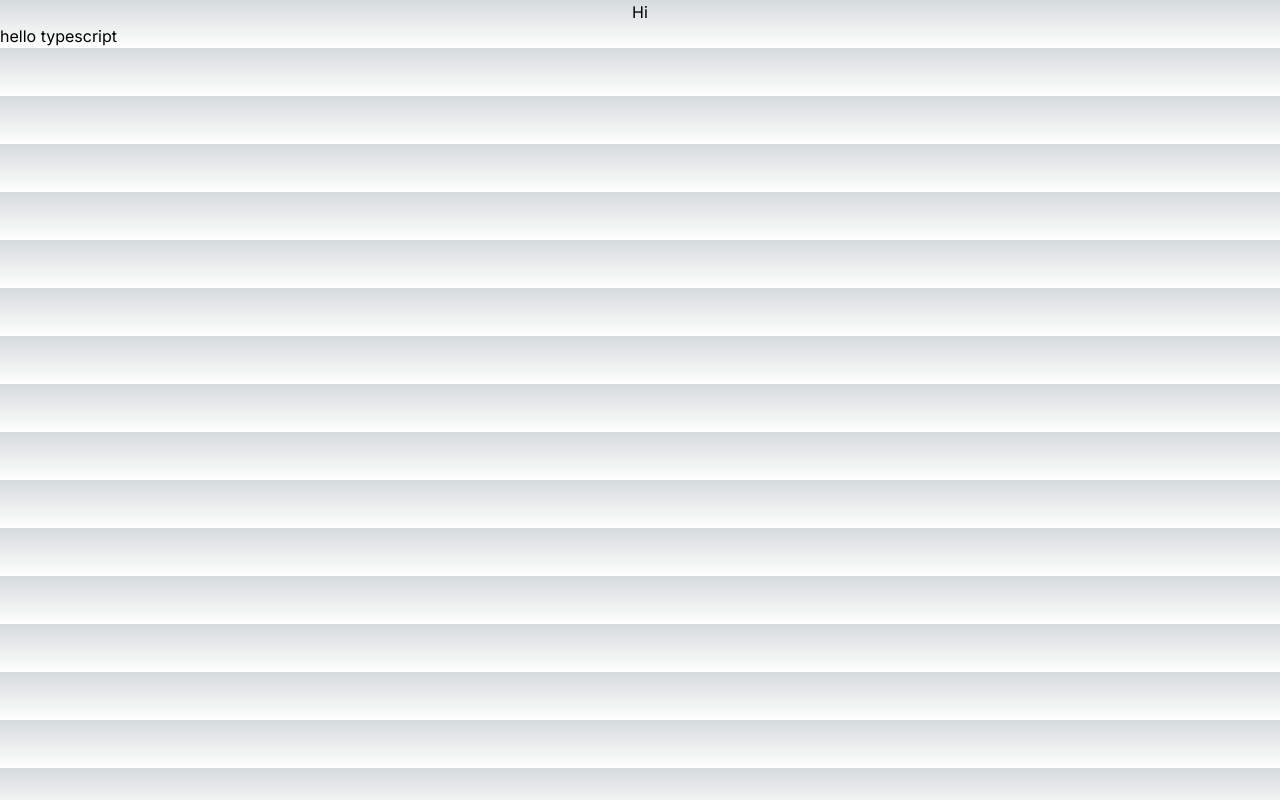
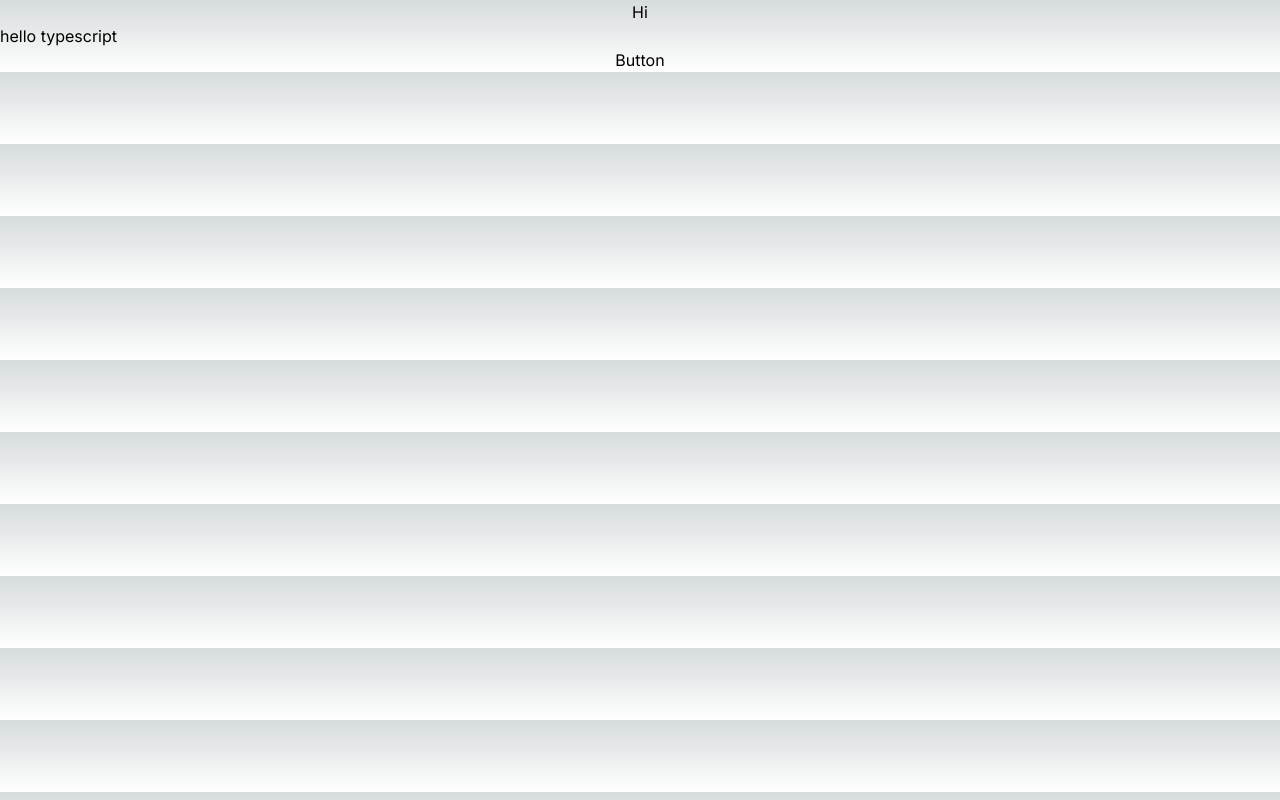
Before and after one commit to kinguuchi/demo, a Next.js app: page / in a window 1280 px wide. Built offline with nearby package versions, Linux system fonts and the light colour scheme.

Commit message:
Add button at center

```diff
--- a/src/app/page.tsx
+++ b/src/app/page.tsx
@@ -1,13 +1,15 @@
 import Image from 'next/image'
 import AboutMe from '@/components/AboutMe'
 import VincentComponent from '@/components/VincentComponent'
+import RuelComponent from '@/components/RuelComponent'
 
 
 export default function Home() {
   return (
     <div>
       <AboutMe />
-    <VincentComponent/>
+      <VincentComponent/>
+      <RuelComponent/>
     </div>
   )
 }
--- /dev/null
+++ b/src/components/NewRuelComponent.tsx
@@ -0,0 +1,9 @@
+const NewRuelComponent = () => {
+    return(
+        <div>
+            Hello Again!
+        </div>
+    )
+}
+
+export default NewRuelComponent;
--- a/src/components/RuelComponent.tsx
+++ b/src/components/RuelComponent.tsx
@@ -1,7 +1,9 @@
 const RuelComponent = () => {
     return (
-        <div>
-            Hello world!
+        <div className="flex flex-col items-center">
+        <button>
+            Button
+        </button>
         </div>
     )
 }
```
